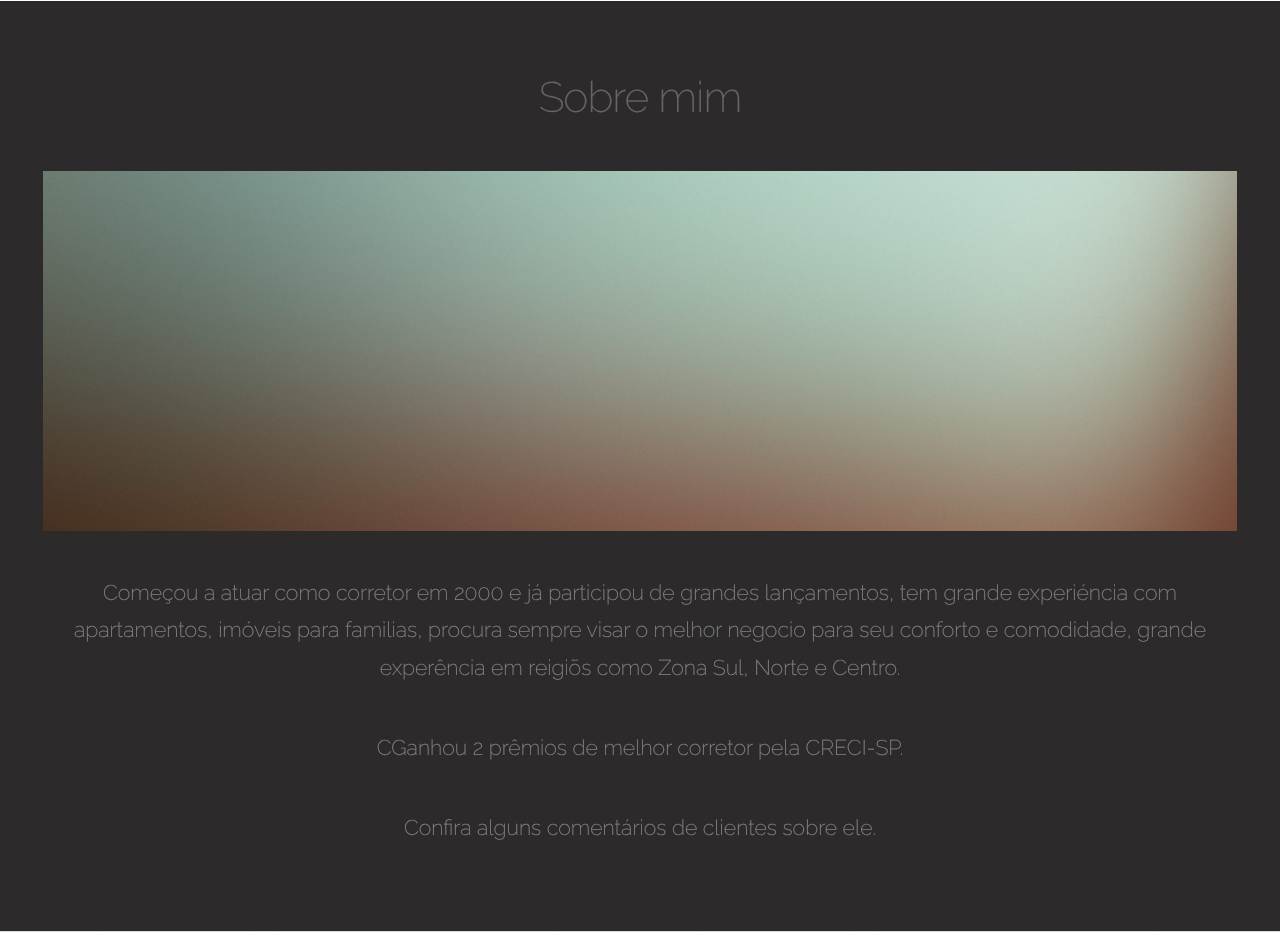
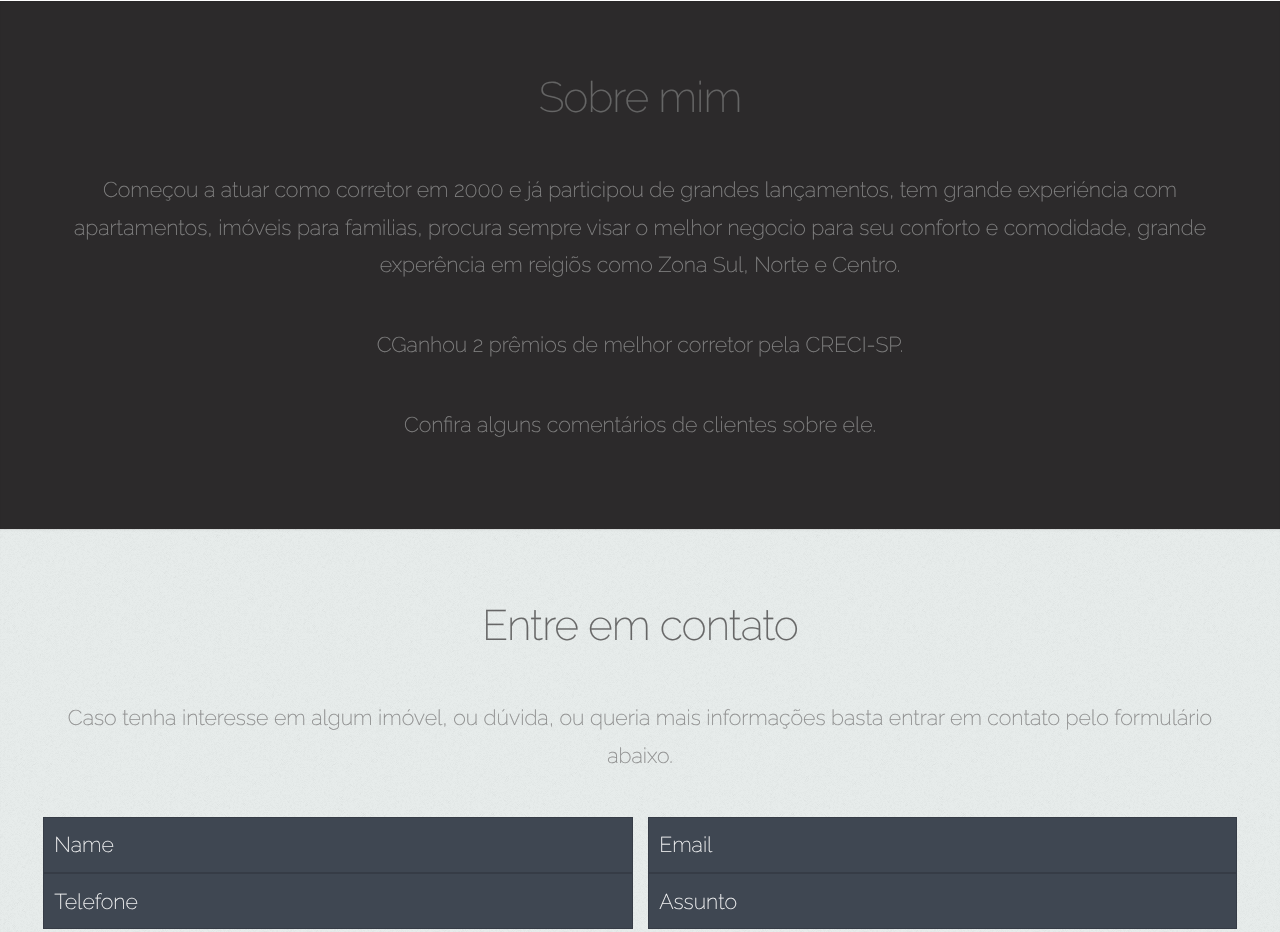
Before and after one commit to DesenvolvedoresGoogle/VillaDoCorretor, a PHP site: page /App/views/index/profile.phtml?id=1 in a window 1280 px wide. Shown: the part 2223-3155 px from the top of the page. Run offline with PHP 8.4, Linux system fonts and the light colour scheme; data that the repository does not hold is empty; some libraries are stand-ins or nearby versions.

Commit message:
rest desc

```diff
--- a/App/views/index/profile.phtml
+++ b/App/views/index/profile.phtml
@@ -1,7 +1,7 @@
 <?php
-$url = "http://trekoapp.appspot.com/json?choice=user&id=".$_GET['id'];
-$ar  = file_get_contents($url);
-$user = json_decode($ar, TRUE);
+	$url = "http://trekoapp.appspot.com/json?choice=user&id=".$_GET['id'];
+	$ar  = file_get_contents($url);
+	$user = json_decode($ar, TRUE);
 ?>
 <!DOCTYPE HTML>
 <html>
@@ -260,8 +260,6 @@ function setMarkers(map, locations) {
 								<h2>Sobre mim</h2>
 							</header>
 
-							<a href="http://ineedchemicalx.deviantart.com/art/Pasadena-357650036" class="image featured"><img src="images/pic08.jpg" alt="" /></a>
-
 							<p>Começou a atuar como corretor em 2000 e já participou de grandes lançamentos, tem grande experiéncia com apartamentos, imóveis para familias, procura sempre visar o melhor negocio para seu conforto e comodidade, grande experência em reigiõs como Zona Sul, Norte e Centro.
 
 							<p>CGanhou 2 prêmios de melhor corretor pela CRECI-SP.</p>
```
Also changed, not shown: App/Controllers/Json.php (+16 -18 lines).
